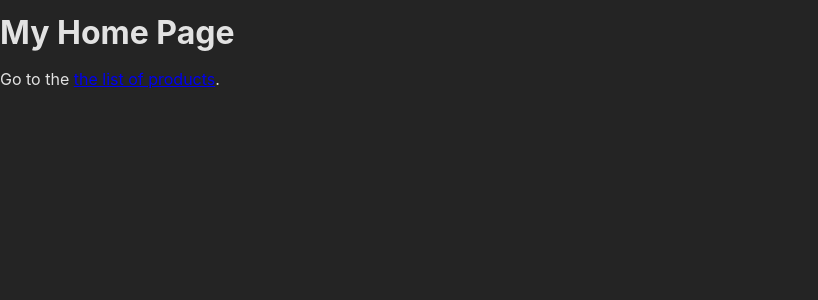
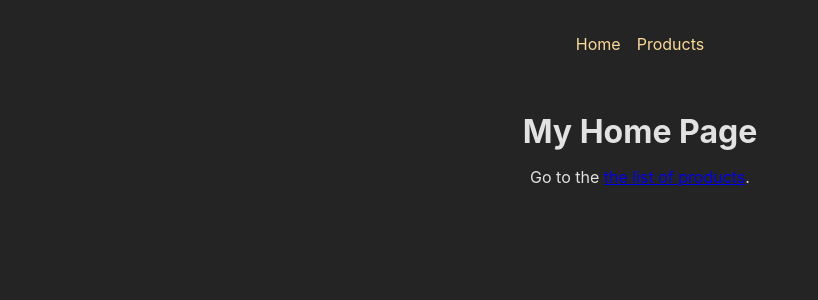
Before and after one commit to novitsky-413x/learn-react-router, a React (Create React App) app: page / in a window 1280 px wide. Shown: the top 300 px of the page, without its empty margins (0-818 px from the left). Built offline with nearby package versions, Linux system fonts and the light colour scheme.

Commit message:
350. Layouts & Nested Routes

```diff
--- /dev/null
+++ b/src/components/MainNavigation.js
@@ -0,0 +1,20 @@
+import { Link } from 'react-router-dom';
+import classes from './MainNavigation.module.css';
+
+function MainNavigation() {
+    return (
+        <header className={classes.header}>
+            <nav>
+                <ul className={classes.list}>
+                    <li>
+                        <Link to="/">Home</Link>
+                    </li>
+                    <li>
+                        <Link to="/products">Products</Link>
+                    </li>
+                </ul>
+            </nav>
+        </header>
+    );
+}
+export default MainNavigation;
--- /dev/null
+++ b/src/components/MainNavigation.module.css
@@ -0,0 +1,23 @@
+.header {
+    max-width: 60rem;
+    margin: auto;
+    padding: 2rem;
+    display: flex;
+    justify-content: center;
+}
+
+.list {
+    display: flex;
+    gap: 1rem;
+}
+
+.list a {
+    text-decoration: none;
+    color: var(--color-primary-400);
+}
+
+.list a:hover,
+.list a.active {
+    color: var(--color-primary-800);
+    text-decoration: underline;
+}
--- /dev/null
+++ b/src/pages/Root.js
@@ -0,0 +1,16 @@
+import { Outlet } from 'react-router-dom';
+import MainNavigation from '../components/MainNavigation';
+import classes from './Root.module.css';
+
+function RootLayout() {
+    return (
+        <>
+            <MainNavigation />
+            <main className={classes.content}>
+                {/* Outlet -> this is where child routes will be rendered */}
+                <Outlet />
+            </main>
+        </>
+    );
+}
+export default RootLayout;
--- /dev/null
+++ b/src/pages/Root.module.css
@@ -0,0 +1,4 @@
+.content {
+    margin: 2rem auto;
+    text-align: center;
+}
```
Also changed, not shown: src/App.js (+9 -2 lines).
